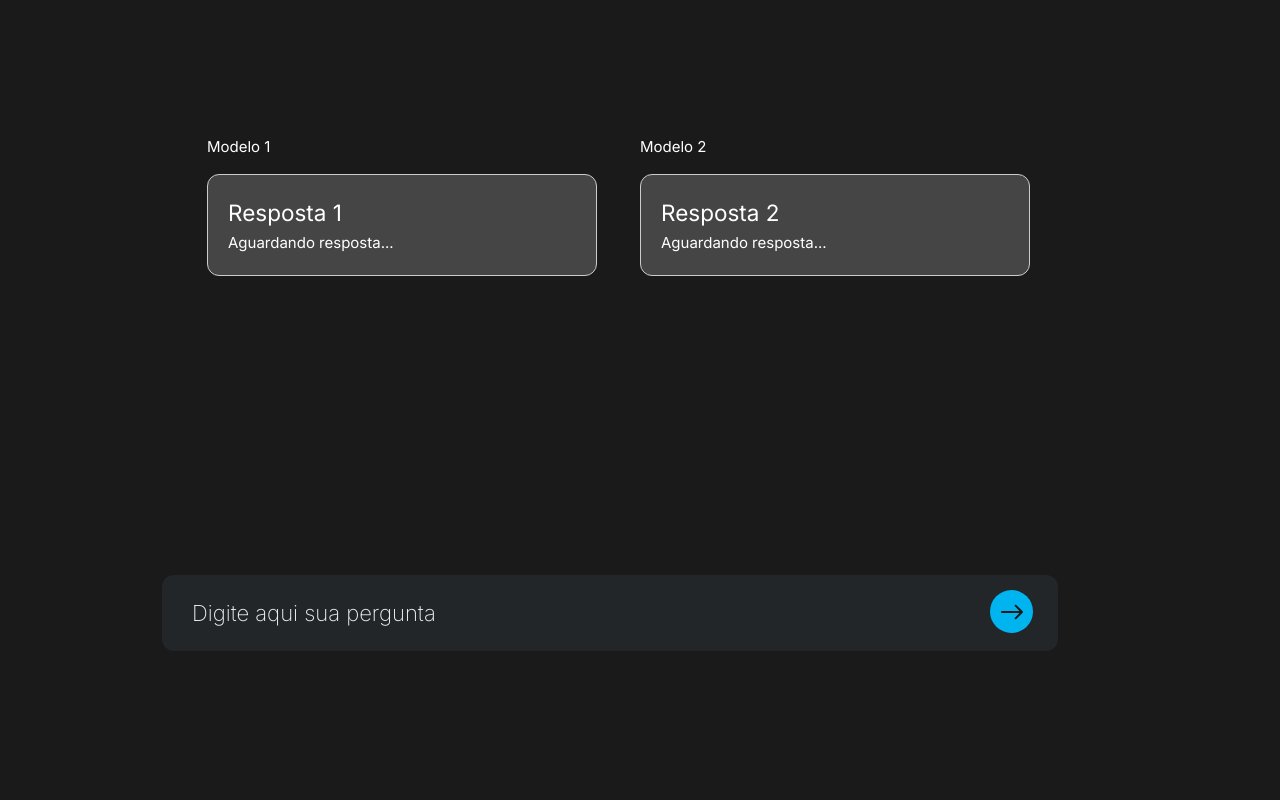
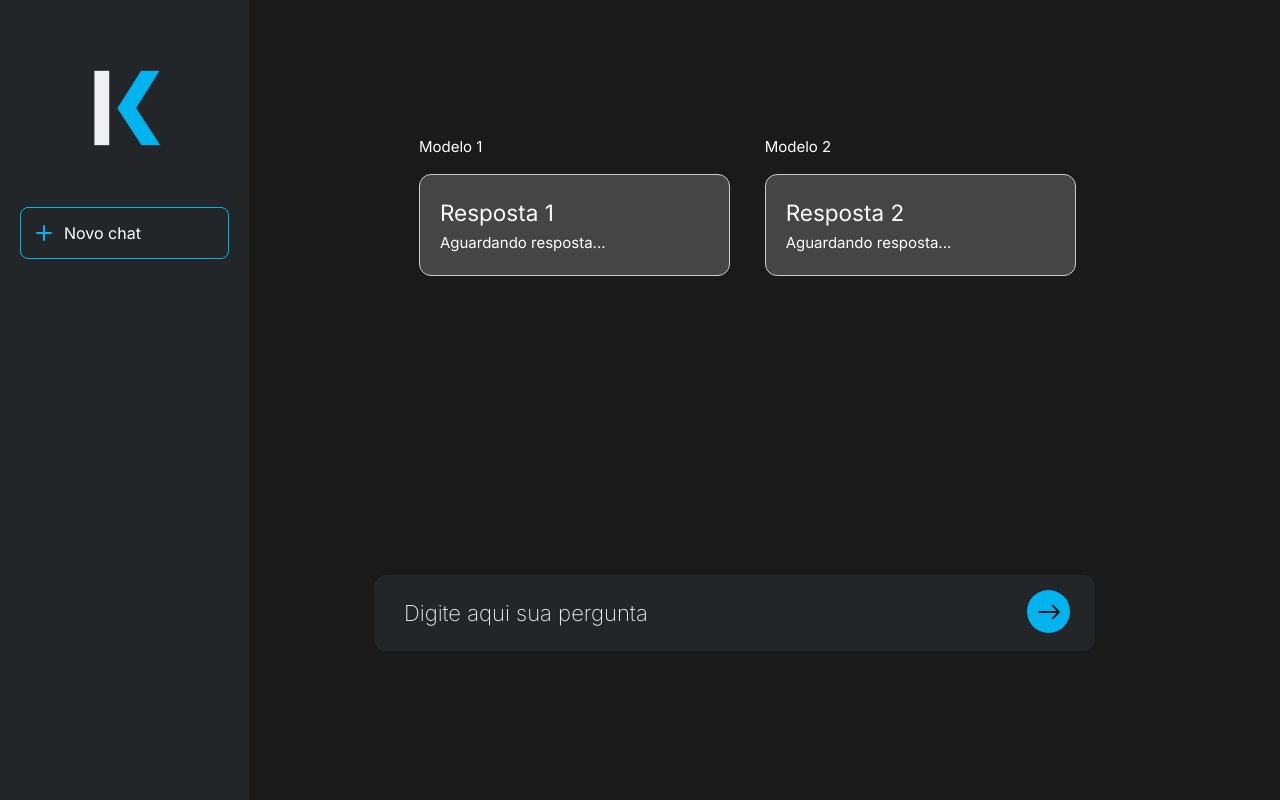
Before and after one commit to MirageGroup/API_MirageGroup_6_Semestre_Front, a Vue app: page /answer in a window 1280 px wide. Built offline with nearby package versions, Linux system fonts and the light colour scheme; the HTML template or start-up script is replaced by a standard one.

Commit message:
:sparkles: feat: sidebar

```diff
--- /dev/null
+++ b/src/components/Sidebar.vue
@@ -0,0 +1,60 @@
+<script setup lang="ts">
+import { useRouter } from 'vue-router'
+
+const router = useRouter()
+
+function goToHome() {
+  router.push({ name: 'home' })
+}
+
+</script>
+
+<template>
+    <aside class="sidebar">
+        <img class="logo" src="../components/icons/logo.svg" alt="logo">
+        <button class="new-chat-btn" @click="goToHome">
+            <img class="btn-icon" src="./icons/plus.svg"> Novo chat
+        </button>
+    </aside>
+</template>
+
+<style scoped>
+
+.sidebar {
+    width: 300px;
+    background-color: #222629;
+    height: 100vh;
+    display: flex;
+    flex-direction: column;
+    align-items: center;
+    padding-inline: 20px;
+}
+
+.logo {
+    width: 100px;
+    margin-top: 4em;
+    margin-bottom: 3em;
+}
+
+.new-chat-btn {
+    background-color: transparent;
+    color: white;
+    font-family: "Inter";
+    font-weight: 400;
+    text-align: left;
+    border: solid 1px #00B4F0;
+    padding: 15px;
+    width: 100%;
+    border-radius: 8px;
+    cursor: pointer;
+    font-size: 16px;
+    display: flex;
+    align-items: center;
+    gap: 12px;
+}
+
+.new-chat-btn:hover {
+  background-color: #1A1A1A;
+}
+
+</style>
--- a/src/views/AnswerView.vue
+++ b/src/views/AnswerView.vue
@@ -4,7 +4,7 @@ import { useRoute } from 'vue-router';
 import axios from 'axios';
 import Prompt from '@/components/Input.vue';
 import Card from '@/components/Card.vue';
-
+import Sidebar from '@/components/Sidebar.vue';
 const route = useRoute();
 const model1Response = ref("Aguardando resposta...");
 const model2Response = ref("Aguardando resposta...");
@@ -52,6 +52,9 @@ watch(() => route.query.text, (newText) => {
 </script>
 
 <template>
+  <div style="display: flex;">
+
+    <Sidebar/>
     <main class="container">
       <div class="cards">
         <div class="card-1">
@@ -65,6 +68,7 @@ watch(() => route.query.text, (newText) => {
       </div>
       <Prompt @send="sendToAPI" />
     </main>
+  </div>
   </template>
 
 
```
Also changed, not shown: src/components/icons/plus.svg (added). Lines whose indentation alone changed are shown as unchanged.
